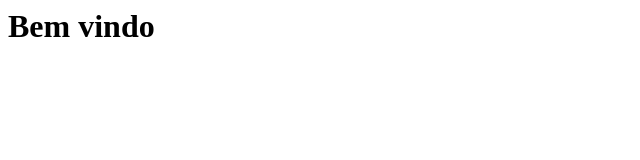
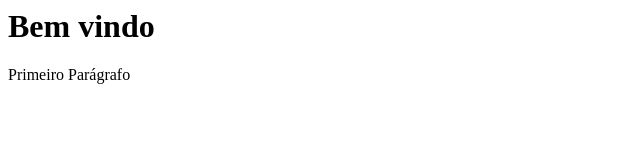
Before and after one commit to fariasdouglas/curso_github, a plain HTML site: page index.html in a window 1280 px wide. Shown: the whole page, without its empty margins (0-640 px from the left). Drawn offline with Linux system fonts and the light colour scheme.

Commit message:
Criando novas funcionalidades na Home

```diff
--- a/index.html
+++ b/index.html
@@ -1 +1,2 @@
 <h1>Bem vindo</h1>
+<p>Primeiro Parágrafo</p>
```
Also changed, not shown: a.txt (added).
